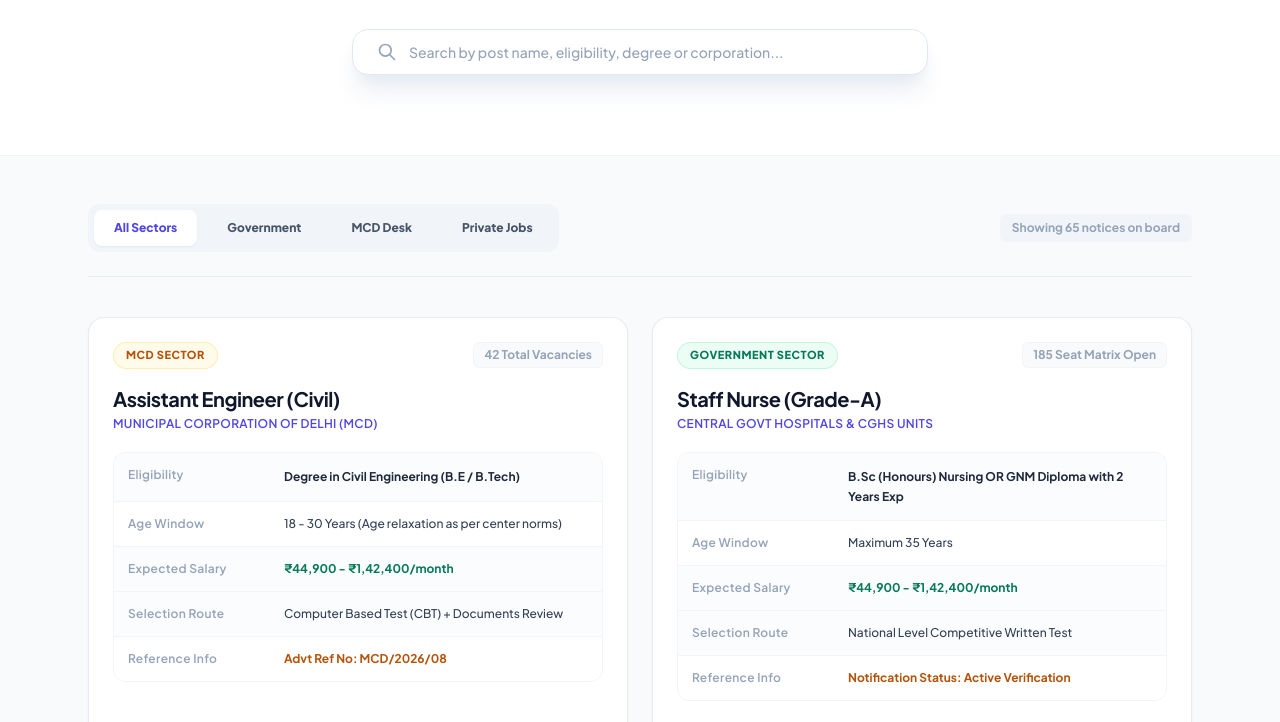
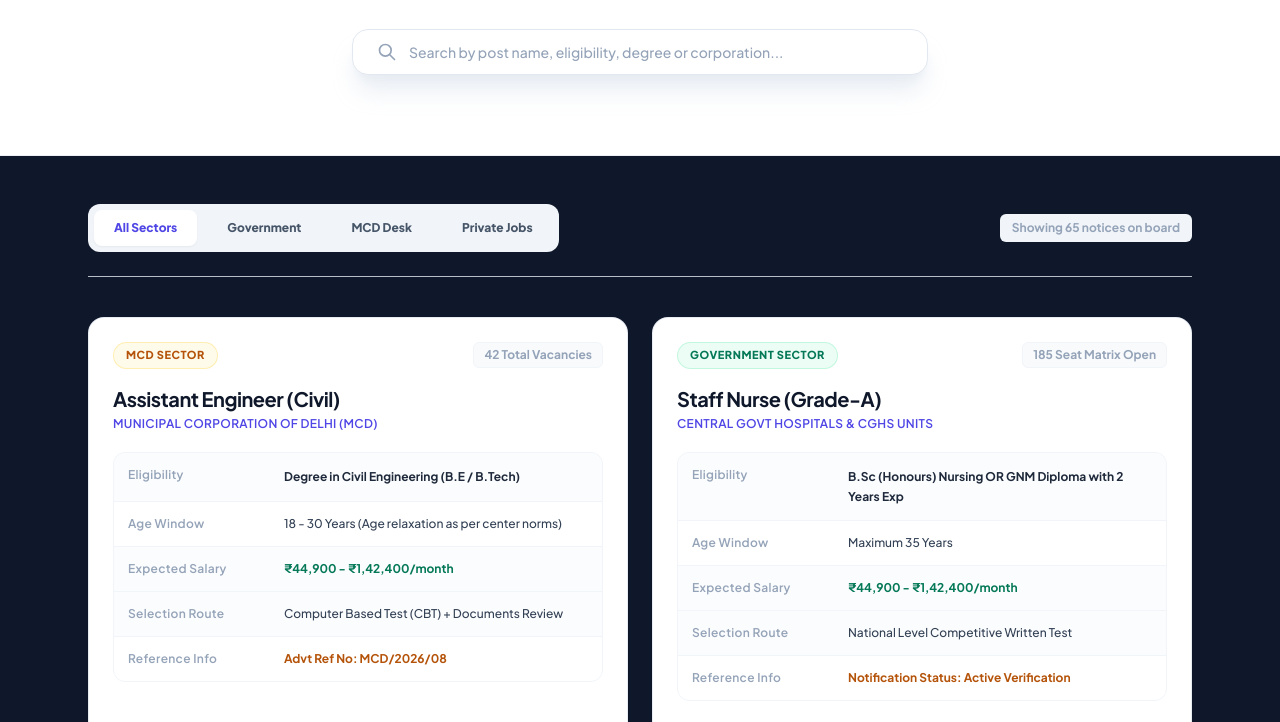
Before and after one commit to Sushantverma219/abc, a plain HTML site: page index.html in a window 1280 px wide. Shown: the part 411-1133 px from the top of the page. Drawn offline with nearby package versions, Linux system fonts and the light colour scheme.

Commit message:
change background clour on 11-6-26

```diff
--- a/index.html
+++ b/index.html
@@ -20,7 +20,7 @@
 
             font-family: 'Plus Jakarta Sans', sans-serif;
 
-            background-color: #f8fafc;
+            background-color: #0F172A;
 
         }
 
```
